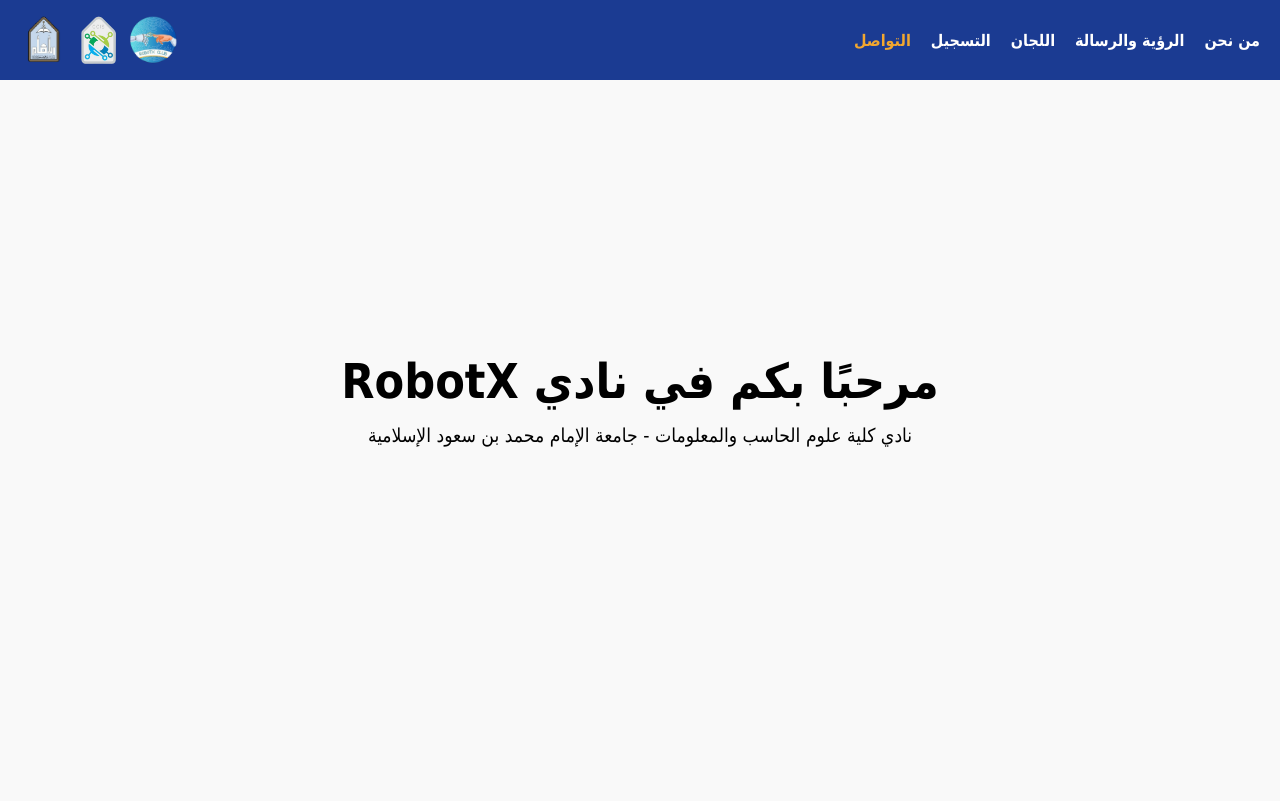
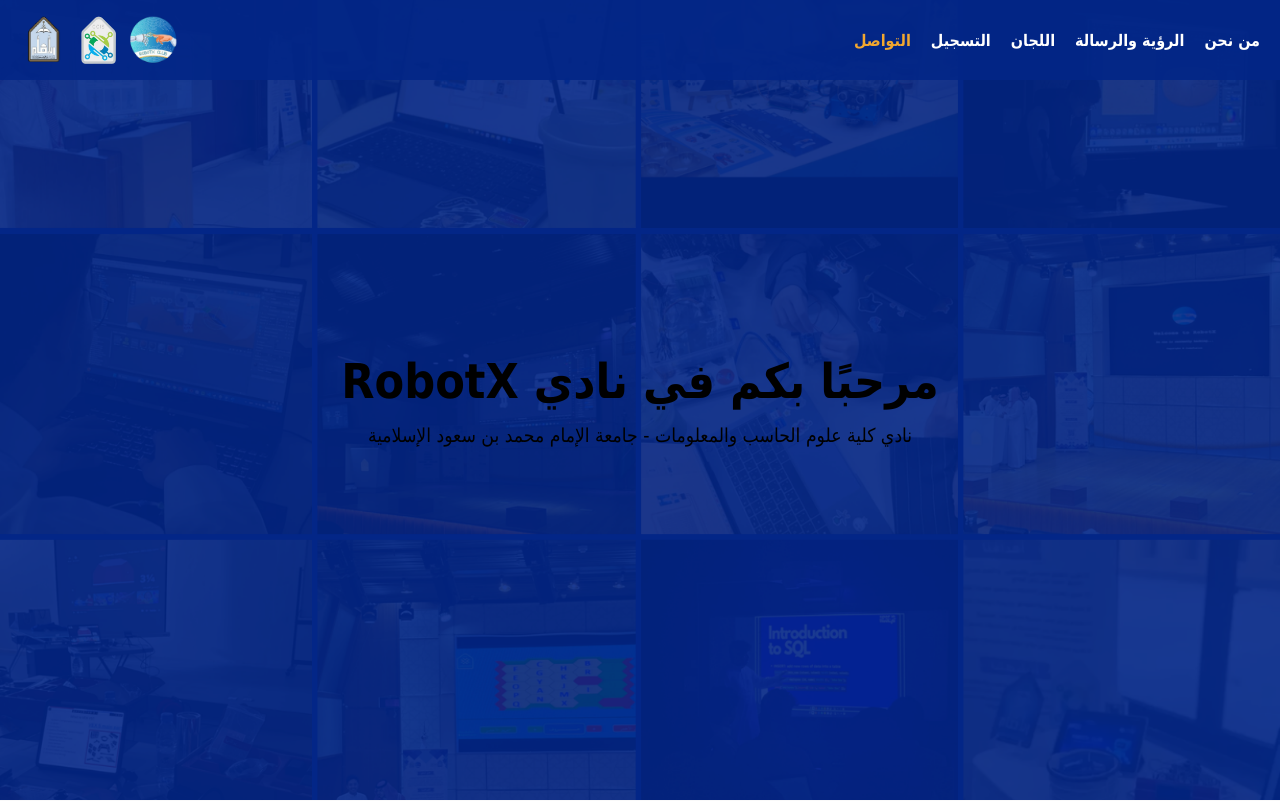
Before and after one commit to LemaAl/WebSite-RobotX, a plain HTML site: page public/index.html in a window 1280 px wide. Shown: the top 801 px of the page. Drawn offline with Linux system fonts and the light colour scheme.

Commit message:
Update style.css
اضفت الصوره وغيرت اسمها

```diff
--- a/public/style.css
+++ b/public/style.css
@@ -72,7 +72,7 @@
 /* Header */
 header {
   min-height: 100vh;
-  background: url("bg.jpg") center/cover no-repeat;
+  background: url("bg.png") center/cover no-repeat;
   color: rgb(0, 0, 0);
   display: flex; flex-direction: column;
   justify-content: center; align-items: center;
```
